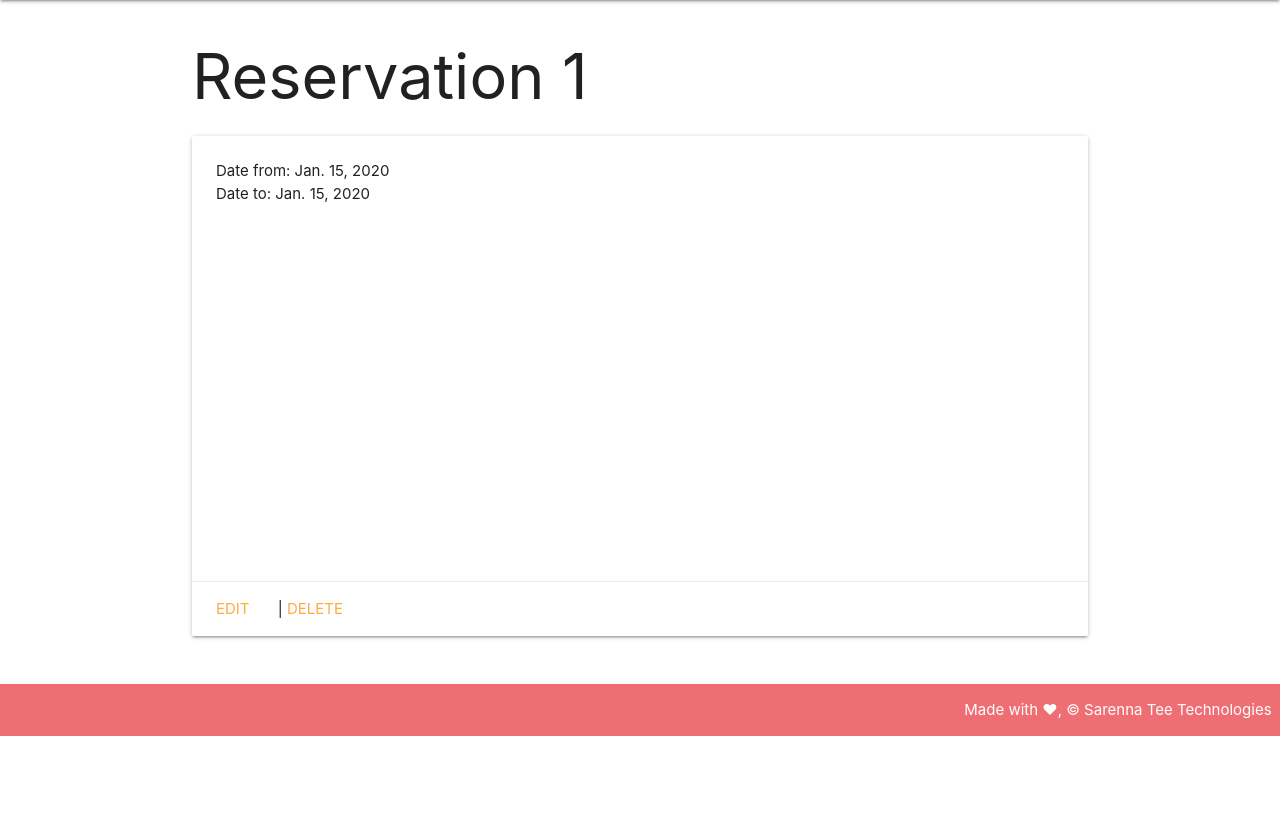
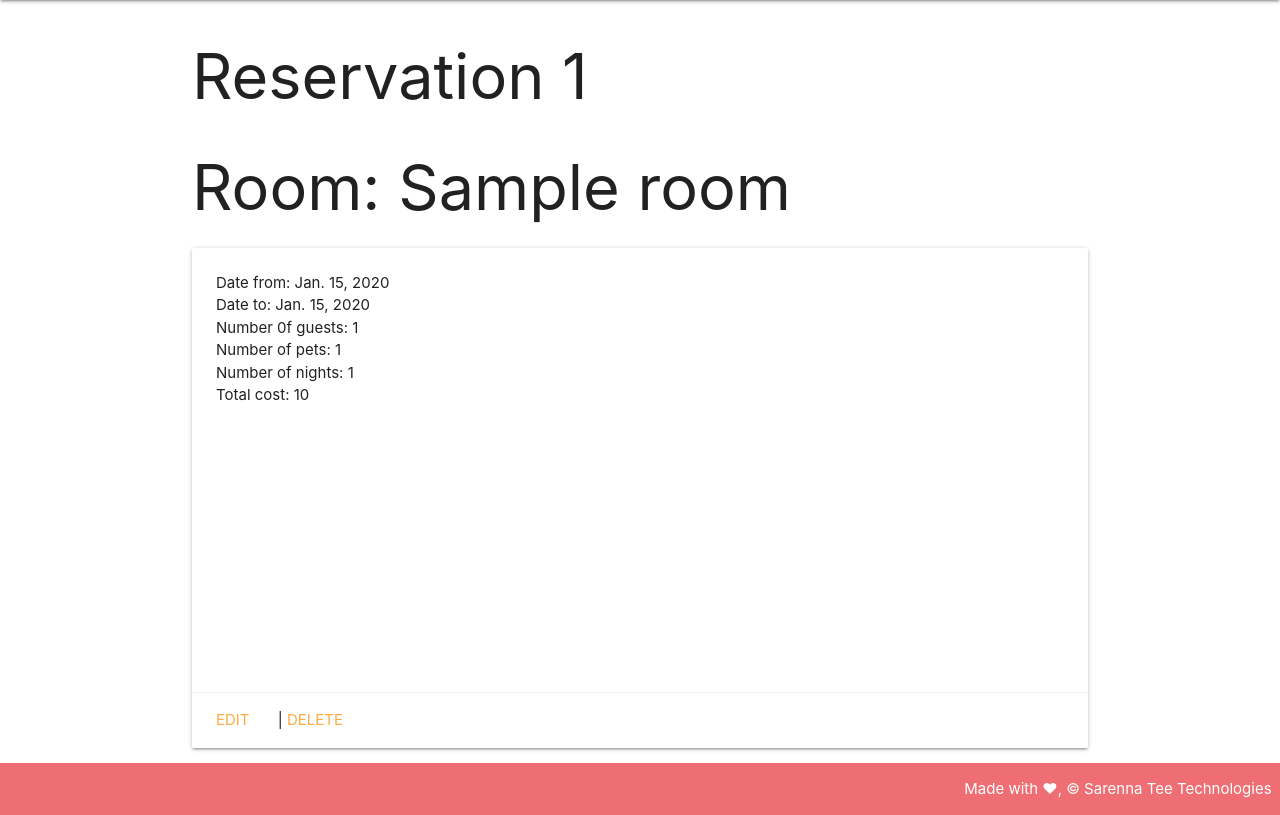
Before and after one commit to rennerdigital/press-paws, a Django app: page /reservations/1/ in a window 1280 px wide. Shown: the part 64-879 px from the top of the page. Before the commit the page ends 800 px from the top, so only its background shows below. Run offline with Django 3.2, Linux system fonts and the light colour scheme; tables that the repository leaves empty hold one stand-in row (values such as "Sample post").

Commit message:
add total_owed to reservation model, count number of nights count total price for both reservation forms

```diff
--- a/main_app/forms.py
+++ b/main_app/forms.py
@@ -25,7 +25,7 @@ class ReservationForm(ModelForm):
         )
     class Meta:
         model = Reservation
-        fields = ['room', 'date_from', 'date_to', 'number_of_guests', 'number_of_pets', 'number_of_nights']
+        fields = ['room', 'date_from', 'date_to', 'number_of_guests', 'number_of_pets']
 
 class PetForm(ModelForm):
     class Meta:
@@ -35,4 +35,4 @@ class PetForm(ModelForm):
 class ReservationRoomForm(ModelForm):
     class Meta:
         model = Reservation
-        fields = ['date_from', 'date_to', 'number_of_guests', 'number_of_pets', 'number_of_nights']
+        fields = ['date_from', 'date_to', 'number_of_guests', 'number_of_pets']
--- a/main_app/models.py
+++ b/main_app/models.py
@@ -46,6 +46,7 @@ class Reservation(models.Model):
     number_of_guests = models.IntegerField()
     number_of_pets = models.IntegerField()
     number_of_nights = models.IntegerField(validators=[MinValueValidator(1)])
+    total_owed = models.IntegerField()
     user = models.ForeignKey(User, on_delete=models.CASCADE)
     room = models.ForeignKey(Room, on_delete=models.CASCADE)
 
--- a/main_app/templates/main_app/reservation_detail.html
+++ b/main_app/templates/main_app/reservation_detail.html
@@ -2,6 +2,7 @@
 {% block content %}
 
 <h1>Reservation {{reservation.id}}</h1>
+<h1>Room: {{reservation.room}}</h1>
 <div class="card large">
     <div class="card-image waves-effect waves-block waves-light">
         <img src="">
@@ -9,6 +10,10 @@
     <div class="card-content">
         <p>Date from: {{reservation.date_from}}</p>
         <p>Date to: {{reservation.date_to}}</p>
+        <p>Number 0f guests: {{reservation.number_of_guests}}</p>
+        <p>Number of pets: {{reservation.number_of_pets}}</p>
+        <p>Number of nights: {{reservation.number_of_nights}}</p>
+        <p>Total cost: {{reservation.total_owed}}</p>
     </div>
     <div class="card-action">
         <a href="{% url 'edit_reservation' reservation.id %}">edit</a> |
--- a/main_app/views.py
+++ b/main_app/views.py
@@ -8,6 +8,7 @@ import uuid
 import boto3
 from .models import Hotel, Room, Profile, User, Reservation, Pet
 from .forms import SignUpForm, ReservationForm, PetForm, ReservationRoomForm
+import datetime
 
 def home(request):
   return render(request, 'home.html')
@@ -80,11 +81,32 @@ def create_reservation(request):
     if form.is_valid():
       new_reservation = form.save(commit=False)
       new_reservation.user_id = request.user.id
+      room = Room.objects.get(id=new_reservation.room.id)
+      delta = new_reservation.date_to - new_reservation.date_from
+      new_reservation.number_of_nights = delta.days
+      new_reservation.total_owed = room.price* new_reservation.number_of_nights
       new_reservation.save()
     return redirect ('reservation_index')
 
   form = ReservationForm()
-  context = {'form': form}
+
+  def getDays(date_from, date_to):
+    days = []
+    day = date_from
+    while day < date_to:
+      days.append([day.year, day.month -1, day.day ])
+      day += datetime.timedelta(days=1)
+    return days
+
+  reservations = Reservation.objects.all()
+  days = list(map(lambda x: getDays(x.date_from, x.date_to), reservations))
+  days = [item for sublist in days for item in sublist]
+  print(days)
+
+  context = {
+    'form': form,
+    'bookedDays': days
+    }
   return render(request, 'main_app/reservation_form.html', context)
 
 class ReservationList(ListView):
@@ -101,6 +123,10 @@ def room_create_reservation(request, room_id):
       new_reservation = form.save(commit=False)
       new_reservation.user_id = request.user.id
       new_reservation.room_id = room_id
+      room = Room.objects.get(id=new_reservation.room.id)
+      delta = new_reservation.date_to - new_reservation.date_from
+      new_reservation.number_of_nights = delta.days
+      new_reservation.total_owed = room.price* new_reservation.number_of_nights
       new_reservation.save()
 
     return redirect ('reservation_index')
```
Also changed, not shown: main_app/templates/main_app/reservation_form.html (+11 -10 lines), main_app/migrations/0006_reservation_total_owed.py (added), presspaws/urls.py (line endings or trailing spaces).
